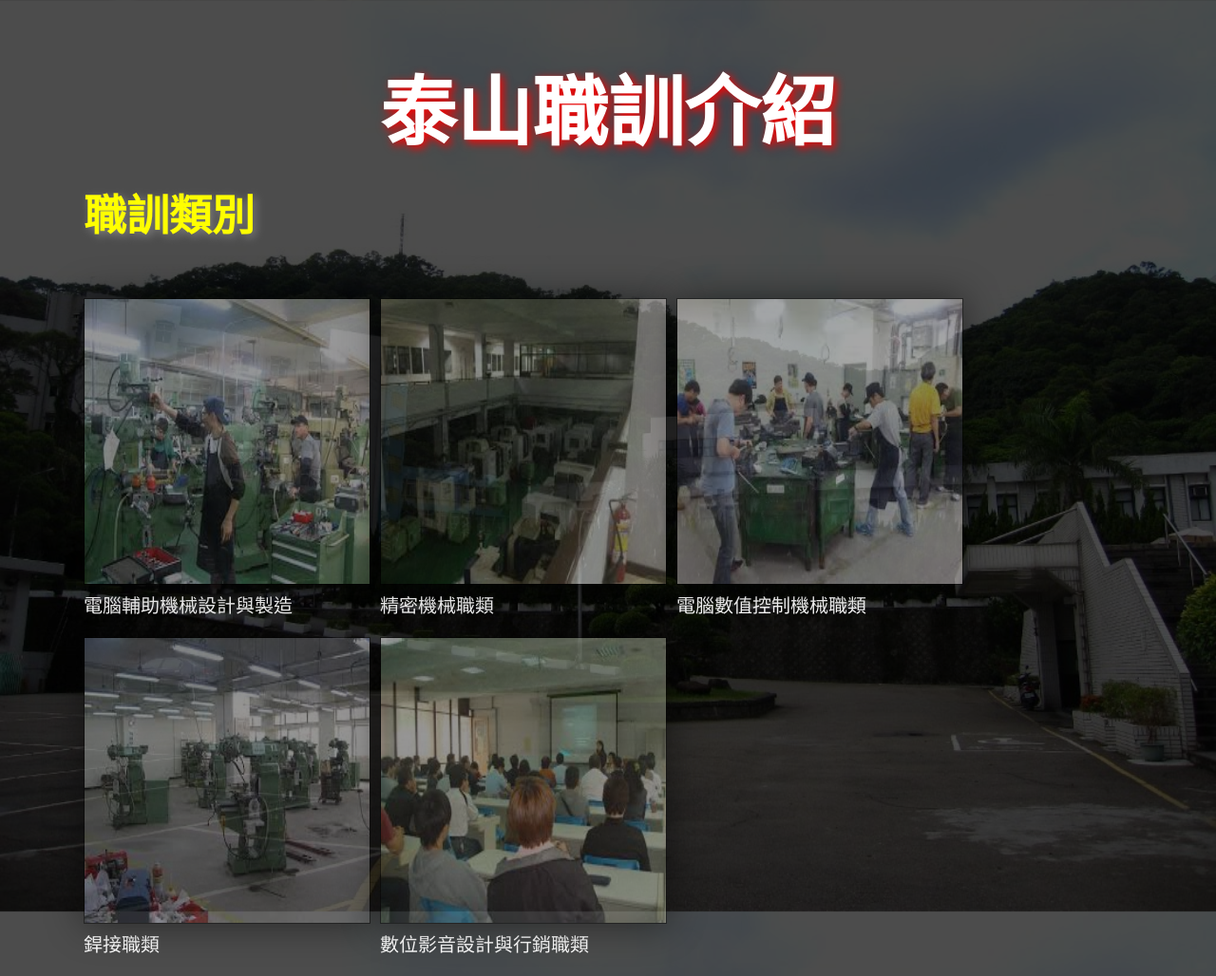
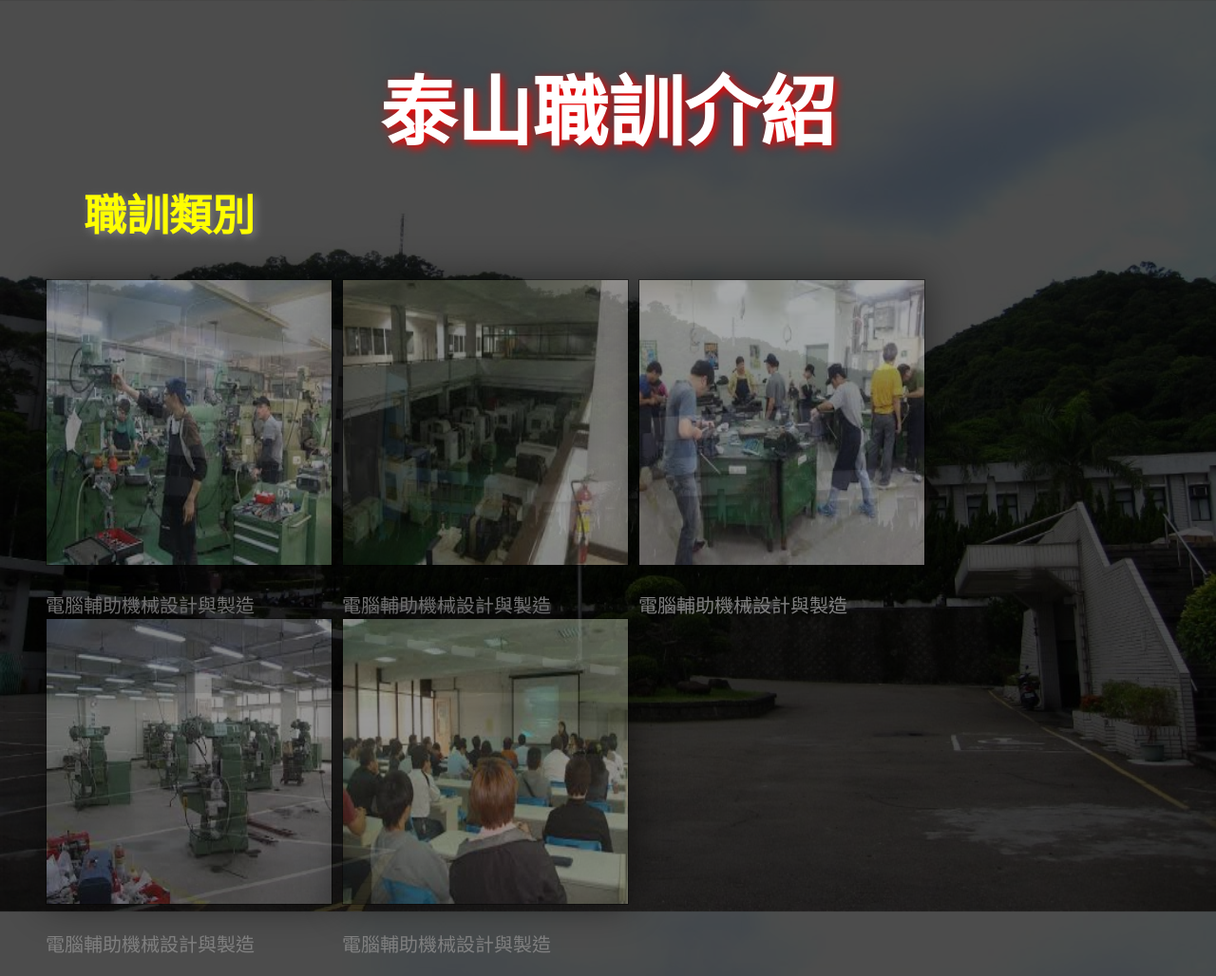
Before and after one commit to Vincent168Chou/Test, a plain HTML site: page index.html in a window 1280 px wide. Shown: the whole page at 95% size. Drawn offline with Linux system fonts and the light colour scheme.

Commit message:
change li img a

```diff
--- a/index.html
+++ b/index.html
@@ -23,7 +23,7 @@
         #side_menu li{
             /* text-decoration: none; */
             list-style: none;
-            color: white;
+            color: gray;
             display: inline-block;
             width:300px;
             height:300px;
@@ -40,6 +40,9 @@
         }
         #side_menu li img:hover{
             opacity: 1;
+        }
+        #side_menu li p:hover{
+            color:white;
         }
         #header{
             text-align: center;
@@ -65,33 +68,35 @@
             <h2>職訓類別</h2>
             <ul>
                 <li>
-                    <figure>
-                        <a href="http://www.hinet.net" target="_blank"><img src="t1.jpg"></a>
-                        <figcaption>電腦輔助機械設計與製造</figcaption>
-                    </figure>
-                </li>
-                <li><figure>
-                        <a href="http://www.google.com.tw" target="_blank"><img src="t2.jpg"></a>
-                        <figcaption>精密機械職類</figcaption>
-                    </figure>
+
+                    <a href="http://www.hinet.net"></a>
+                    <div><img src="t1.jpg"></div>
+                        <p>電腦輔助機械設計與製造</p>
+
                 </li>
                 <li>
-                    <figure>
-                        <a href="http://www.pchome.com.tw" target="_blank"><img src="t3.jpg"></a>
-                        <figcaption>電腦數值控制機械職類</figcaption>
-                    </figure>
+                    <a href="http://www.hinet.net"></a>
+                    <div><img src="t2.jpg"></div>
+                        <p>電腦輔助機械設計與製造</p>
+
                 </li>
                 <li>
-                    <figure>
-                        <a href="http://www.hinet.net" target="_blank"><img src="t4.jpg"></a>
-                        <figcaption>銲接職類</figcaption>
-                    </figure>
+                    <a href="http://www.hinet.net"></a>
+                    <div><img src="t3.jpg"></div>
+                        <p>電腦輔助機械設計與製造</p>
+
                 </li>
                 <li>
-                    <figure>
-                        <a href="http://www.hinet.net" target="_blank"><img src="t5.jpg" width="200" height="200"></a>
-                        <figcaption>數位影音設計與行銷職類</figcaption>
-                    </figure>
+                    <a href="http://www.hinet.net"></a>
+                    <div><img src="t4.jpg"></div>
+                        <p>電腦輔助機械設計與製造</p>
+
+                </li>
+                <li>
+                    <a href="http://www.hinet.net"></a>
+                    <div><img src="t5.jpg"></div>
+                        <p>電腦輔助機械設計與製造</p>
+
                 </li>
              </ul>
         </div>
```
